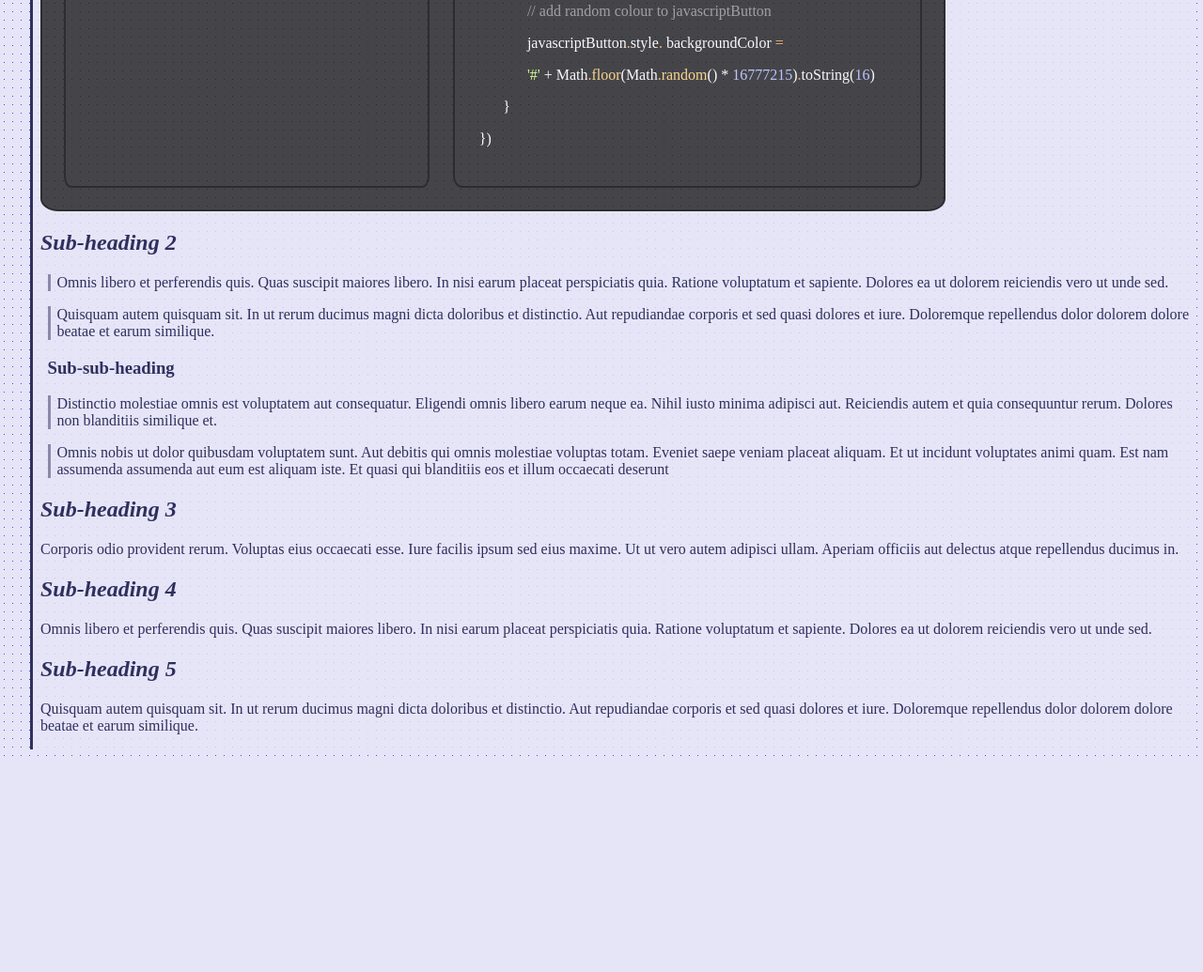
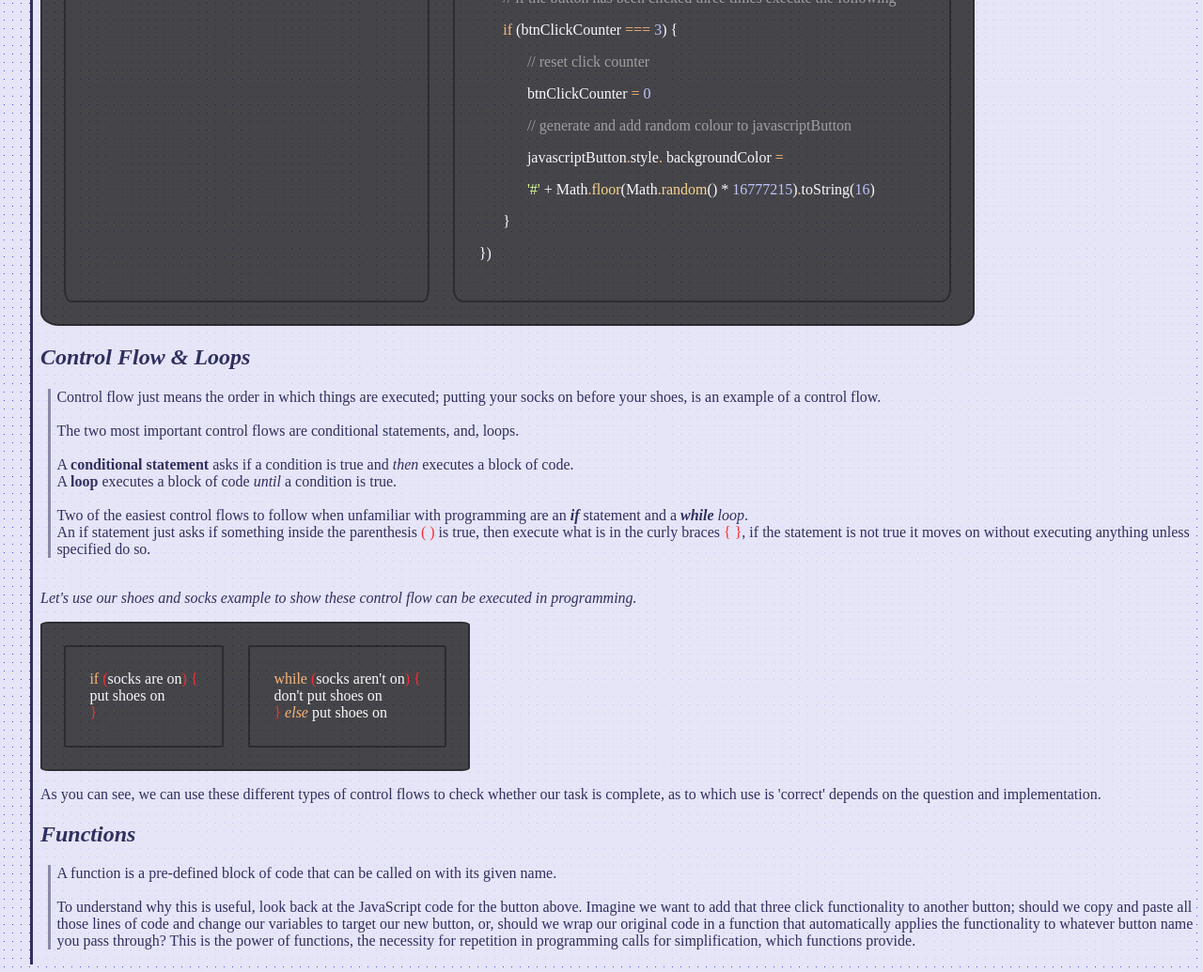
Before and after one commit to LB-developer/POR7ALa.github.io, a plain HTML site: page blog/javascript-dom.html in a window 1280 px wide. Shown: the part 1189-2224 px from the top of the page at 94% size. Before the commit the page ends 1995 px from the top, so only its background shows below. Drawn offline with Linux system fonts and the light colour scheme.

Commit message:
add 'control flow & loops' & 'functions' sections

```diff
--- a/blog/javascript-dom.html
+++ b/blog/javascript-dom.html
@@ -4,6 +4,7 @@
     <meta charset="UTF-8" />
     <meta name="viewport" content="width=device-width, initial-scale=1.0" />
     <link rel="stylesheet" href="/styles/main.css" />
+
     <title>JS & HTML+CSS</title>
     <script src="../scripts/main.js" defer></script>
 
@@ -21,11 +22,12 @@
           <h2><em>HTML & CSS + JavaScript</em></h2>
 
           <p>
-            Combining only HTML & CSS creates a *static* web-page, there is a structure (HTML) and styling (CSS), but these two things alone are quite limited even though things can feel interactive i.e. A button changing colour on hover (:hover in CSS), but what if you wanted to change the buttons colour after every 3 clicks? With just HTML & CSS this is not possible and thus one of the many limiting factors that static web-pages possess, so how do we fix it? We need what's called a <b>scripting language</b>.
+            Combining only HTML & CSS creates a *static* web-page, there is a structure (HTML) and styling (CSS), but these two things alone are quite limited even though things can feel interactive i.e. A button changing colour on hover (:hover in CSS), but what if you wanted to change the buttons colour after every 3 clicks? With just HTML & CSS this is not possible, and thus an example of one of the many limiting factors that static web-pages possess, so how do we fix this limitation? We need what's called a <b>scripting language</b>.
             </p>
             <p>
-            A scripting language is used to introduce interactive elements to static web-pages to make them dynamic web-pages. The most commonly used scripting language is JavaScript (JS).
+            A scripting language is used to introduce interactive elements to static web-pages to make them dynamic. The most commonly used scripting language is JavaScript (JS).
           <p>
+            <p >To use an analogy, think of a regular old fence. The posts are the structure (HTML), the paint is the styling (CSS), and the motion sensors which open the gate when someone gets close to the fence is the dynamic interaction (JavaScript).</p>
           <h3 class="blog-sub-heading">What does that look like under the hood?</h3>
           <p class="blog-sub-paragraph">
             Let's use the previous example of button hover and clicking three times in an example below
@@ -38,8 +40,8 @@
                 <button id="cssJavascriptBtn" type="button">CSS + JS</button>
               </p>
             <p class="blog-sub-paragraph">While CSS is a very powerful tool, it has it's limitations; if we were to attempt making the second button in CSS, we would find that CSS is unable to keep a count of how many times a button is pressed and thus the second button is not possible through CSS alone.</p>
-            <p class="blog-sub-paragraph">Increased capacity, however, also comes with increased complexity. Below you will see the difference in code I've used to generate the styling of each button.</p>
 
+            <p class="blog-sub-paragraph">Increased capacity, however, also comes with increased complexity. Below you will see the difference in code (<em>Though not the most optimal</em>) I've used to generate the styling of each button.</p>
             </div>
               <div class="codeExampleContent">
                 <div class="codebox">
@@ -53,10 +55,14 @@
                   <div class="codebox">
                     <p class="codeTextHeader">JavaScript:
                       <p>
+                        <p class="codeComment">// target the CSS + JS button</p>
                         <p><span class="codeKeyword">let</span> javascriptButton <span class="codeKeyword">=</span> document.<span class="codeMethod">querySelector</span>&shy;(<span class="codeQuote">'#cssJavascriptBtn'</span>)</p>
+                        <p class="codeComment">// create a variable that stores how many times the button has been clicked</p>
                         <p><span class="codeKeyword">let</span> btnClickCounter <span class="codeKeyword">=</span> <span class="codeNumber">0</span></p>
-
-                          <p class="codeFunction">javascriptButton<span class="codeKeyword">.</span><span class="codeMethod">&shy;addEventListener</span>&shy;(<span class="codeQuote">'click'</span>, () <span class="codeKeyword">=></span> {
+                        <p>
+                          <p class="codeComment ">// when the button is clicked execute the curly brackets</p>
+                          <p >javascriptButton<span class="codeKeyword">.</span><span class="codeMethod">&shy;addEventListener</span>&shy;(<span class="codeQuote">'click'</span>, () <span class="codeKeyword">=></span> {
+                        </p>
 
                           <p class="codeFunctionCode codeComment">// add one to click counter</p>
                           <p class="codeFunctionCode">btnClickCounter<span class="codeKeyword">++</span></p>
@@ -64,7 +70,7 @@
                           <p class="codeFunctionCode"><span class="codeKeyword">if</span> (btnClickCounter <span class="codeKeyword">===</span> <span class="codeNumber">3</span>) {</p>
                             <p class="codeNestedFunctionCode codeComment">// reset click counter</p>
                             <p class="codeNestedFunctionCode">btnClickCounter <span class="codeKeyword">=</span> <span class="codeNumber">0</span></p>
-                            <p class="codeNestedFunctionCode codeComment">// add random colour to javascriptButton</p>
+                            <p class="codeNestedFunctionCode codeComment">// generate and add random colour to javascriptButton</p>
                             <p class="codeNestedFunctionCode">javascriptButton<span class="codeKeyword">&shy;.</span>style<span class="codeKeyword">. </span>backgroundColor <span class="codeKeyword">=</span></p>
                               <p class="codeNestedFunctionCode"><span class="codeQuote">'#'</span> + Math<span class="codeKeyword">.</span><span class="codeMethod">floor</span>(Math<span class="codeKeyword">.</span><span class="codeMethod">random</span>() * <span class="codeNumber">16777215</span>)<span class="codeKeyword">.</span>toString(<span class="codeNumber">16</span>)</p>
                                                       <p class="codeFunctionCode">}</p>
@@ -78,35 +84,53 @@
               </div>
           </div>
 
-          <h2><em>Sub-heading 2</em></h2>
+          <h2><em>Control Flow & Loops</em></h2>
 
           <p class="blog-sub-paragraph">
-          Omnis libero et perferendis quis. Quas suscipit maiores libero. In nisi earum placeat perspiciatis quia. Ratione voluptatum et sapiente. Dolores ea ut dolorem reiciendis vero ut unde sed.
+          Control flow just means the order in which things are executed; putting your socks on before your shoes, is an example of a control flow.<br>
+          <br>
+            The two most important control flows are conditional statements, and, loops.
+          <br>
+          <br>
+            A <b>conditional statement</b> asks if a condition is true and <em>then</em> executes a block of code.
+          <br>
+          A <b>loop</b> executes a block of code <em>until</em> a condition is true.<br>
+          <br>
+          Two of the easiest control flows to follow when unfamiliar with programming are an <em><b>if</b></em> statement and a <em><b>while</b> loop</em>.
+          <br>
+          An if statement just asks if something inside the parenthesis <span class="codeBracketOne">( )</span> is true, then execute what is in the curly braces <span class="codeBracketOne">{ }</span>, if the statement is not true it moves on without executing anything unless specified do so.
+        </p>
+          <br>
+          <em>Let's use our shoes and socks example to show these control flow can be executed in programming.</em>
+          <br>
+
           </p>
-          <p class="blog-sub-paragraph">
-            Quisquam autem quisquam sit. In ut rerum ducimus magni dicta doloribus et distinctio. Aut repudiandae corporis et sed quasi dolores et iure. Doloremque repellendus dolor dolorem dolore beatae et earum similique.
-          </p>
-          <h3 class="blog-sub-heading">Sub-sub-heading</h3>
-
-          <p class="blog-sub-paragraph">Distinctio molestiae omnis est voluptatem aut consequatur. Eligendi omnis libero earum neque ea. Nihil iusto minima adipisci aut. Reiciendis autem et quia consequuntur rerum. Dolores non blanditiis similique et.
+          <div class="codebox">
+            <div class="codebox">
+                <span class="codeKeyword">if</span> <span class="codeBracketOne">(</span>socks are on<span class="codeBracketOne">)</span> <span class="codeBracketOne">{</span> <br>
+                  put shoes on <br>
+                <span class="codeBracketOne">}</span>
+            </div>
+            <div class="codebox">
+              <span class="codeKeyword">while</span> <span class="codeBracketOne">(</span>socks aren't on<span class="codeBracketOne">)</span> <span class="codeBracketOne">{</span> <br>
+                don't put shoes on <br>
+              <span class="codeBracketOne">}</span> <span class="codeKeyword"><em>else</em></span>
+              put shoes on
+            </div>
+          </div>
+          <p>
+            As you can see, we can use these different types of control flows to check whether our task is complete, as to which use is 'correct' depends on the question and implementation.
           </p>
 
-          <p class="blog-sub-paragraph">Omnis nobis ut dolor quibusdam voluptatem sunt. Aut debitis qui omnis molestiae voluptas totam. Eveniet saepe veniam placeat aliquam. Et ut incidunt voluptates animi quam. Est nam assumenda assumenda aut eum est aliquam iste. Et quasi qui blanditiis eos et illum occaecati deserunt</p>
+          <h2><em>Functions</em></h2>
+
+          <p class="blog-sub-paragraph">A function is a pre-defined block of code that can be called on with its given name.
+            <br>
+            <br>
+          To understand why this is useful, look back at the JavaScript code for the button above. Imagine we want to add that three click functionality to another button; should we copy and paste all those lines of code and change our variables to target our new button, or, should we wrap our original code in a function that automatically applies the functionality to whatever button name you pass through? This is the power of functions, the necessity for repetition in programming calls for simplification, which functions provide.
+          </p>
 
 
-          <h2><em>Sub-heading 3</em></h2>
-
-          <p>Corporis odio provident rerum. Voluptas eius occaecati esse. Iure facilis ipsum sed eius maxime. Ut ut vero autem adipisci ullam. Aperiam officiis aut delectus atque repellendus ducimus in.
-          </p>
-
-          <h2><em>Sub-heading 4</em></h2>
-
-          <p>Omnis libero et perferendis quis. Quas suscipit maiores libero. In nisi earum placeat perspiciatis quia. Ratione voluptatum et sapiente. Dolores ea ut dolorem reiciendis vero ut unde sed.
-          </p>
-
-          <h2><em>Sub-heading 5</em></h2>
-
-          <p>Quisquam autem quisquam sit. In ut rerum ducimus magni dicta doloribus et distinctio. Aut repudiandae corporis et sed quasi dolores et iure. Doloremque repellendus dolor dolorem dolore beatae et earum similique.</p>
       </div>
 
 
--- a/styles/main.css
+++ b/styles/main.css
@@ -372,3 +372,7 @@ body {
 .codeQuote {
   color: #d5ff80;
 }
+
+.codeBracketOne {
+  color: #ff0000;
+}
```
